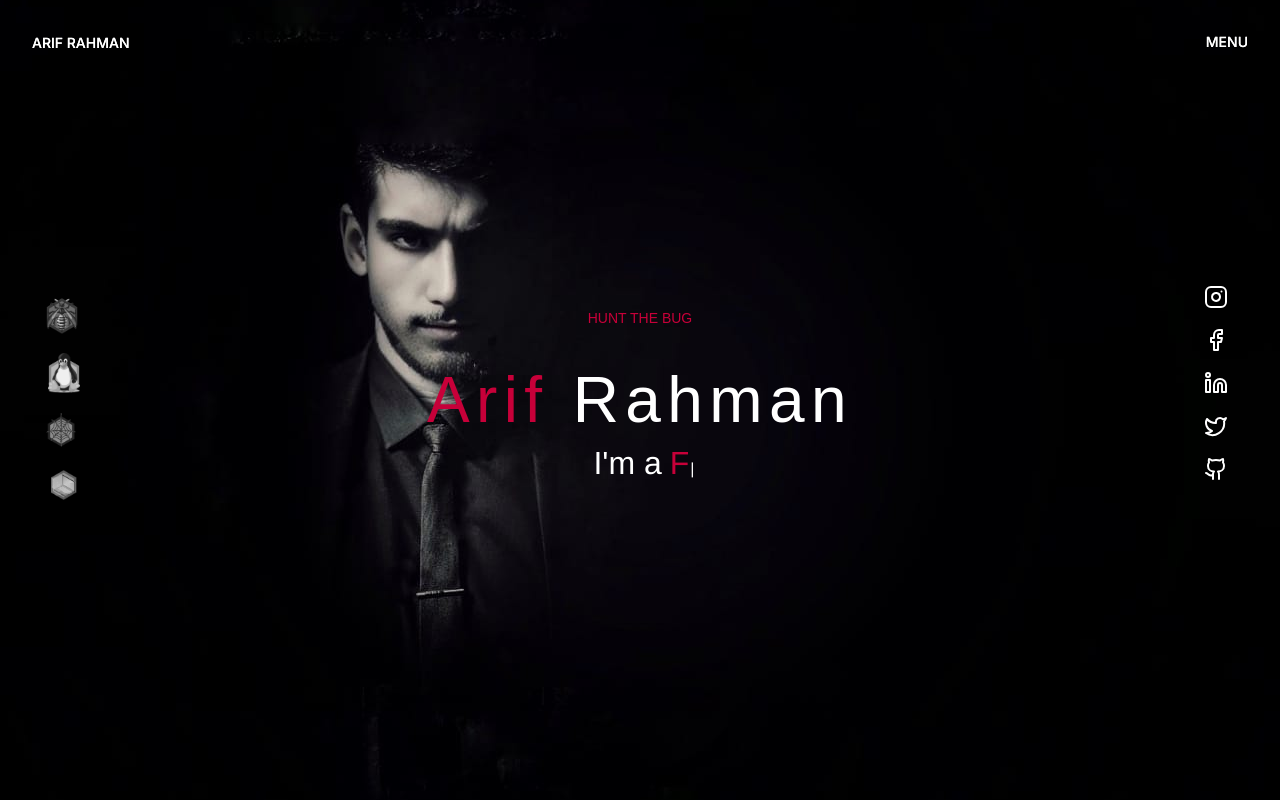
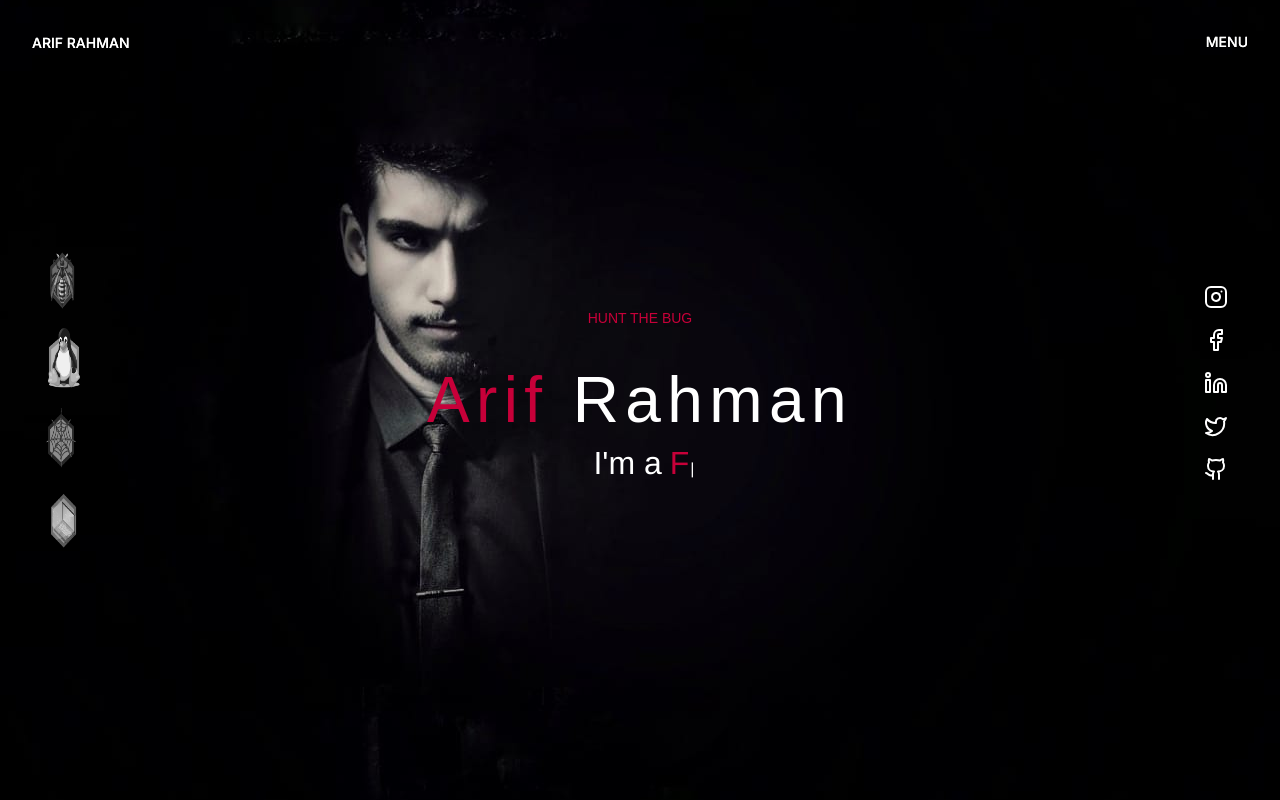
Before and after one commit to Khan1git/next-personal-portfolio, a Next.js app: page / in a window 1280 px wide. Built offline with nearby package versions, Linux system fonts and the light colour scheme.

Commit message:
fixed issues

```diff
--- a/src/components/CustomCursor.jsx
+++ b/src/components/CustomCursor.jsx
@@ -10,7 +10,6 @@ function CustomCursor() {
   const [mouseY, setMouseY] = useState(-50); // Mouse position
   const [isHovering, setIsHovering] = useState(false);
   const cursorRef = useRef(null);
-  const [animationFrameId, setAnimationFrameId] = useState(null);
 
   const handleMouseMove = (e) => {
     setMouseX(e.clientX);
@@ -30,30 +29,22 @@ function CustomCursor() {
       const diffX = mouseX - cursorX;
       const diffY = mouseY - cursorY;
 
-      // Calculate the distance between cursor and mouse pointer
       const distance = Math.sqrt(diffX * diffX + diffY * diffY);
 
-      // Snap to the mouse if it's close, otherwise follow smoothly
       if (distance < 5) {
         setCursorX(mouseX); // Snap to the mouse position
         setCursorY(mouseY);
       } else {
-        setCursorX((prevX) => prevX + diffX * factor); // Smooth movement
+        setCursorX((prevX) => prevX + diffX * factor);
         setCursorY((prevY) => prevY + diffY * factor);
       }
 
-      const id = requestAnimationFrame(followMouse);
-      setAnimationFrameId(id);
+      requestAnimationFrame(followMouse);
     };
 
-    followMouse();
-
-    return () => {
-      if (animationFrameId) {
-        cancelAnimationFrame(animationFrameId);
-      }
-    };
-  }, [mouseX, mouseY, cursorX, cursorY]); // Include all dependencies here
+    const id = requestAnimationFrame(followMouse);
+    return () => cancelAnimationFrame(id); // Cleanup animation
+  }, [mouseX, mouseY, cursorX, cursorY]);
 
   useEffect(() => {
     const observer = new IntersectionObserver(
@@ -65,13 +56,13 @@ function CustomCursor() {
       { threshold: 0.5 }
     );
 
-    const blackTextElements = document.querySelectorAll('.HeroSection');
-    blackTextElements.forEach((element) => observer.observe(element));
+    const observedElements = document.querySelectorAll('.HeroSection');
+    observedElements.forEach((element) => observer.observe(element));
 
     return () => {
       observer.disconnect();
     };
-  }, []); // No dependencies needed here
+  }, []);
 
   return (
     <div
--- a/src/components/Profile.jsx
+++ b/src/components/Profile.jsx
@@ -9,6 +9,7 @@ import Typewriter from 'typewriter-effect'
 import { useGSAP } from '@gsap/react'
 import gsap from 'gsap'
 import ScrollTrigger from 'gsap/dist/ScrollTrigger';
+import Image from 'next/image'
 
 gsap.registerPlugin(ScrollTrigger)
 
@@ -192,17 +193,17 @@ function Profile() {
       <div className='side3'>
         <a className="findbug" >
           <div className="icons">
-            <img src="/badge1.png" alt="not-showing" />
+            <Image src="/badge1.png" alt="not-showing" className='img'  width={100} height={60} />
           </div>
         </a>
         <div className="icons">
-          <img src="/badge2.png" alt="not-showing" />
+          <Image src="/badge2.png" alt="not-showing" className='img'  width={100} height={60}/>
         </div>
         <div className="icons">
-          <img src="/badge3.png" alt="not-showing" />
+          <Image src="/badge3.png" alt="not-showing" className='img'  width={100} height={60}/>
         </div>
         <div className="icons">
-          <img src="/badge5.png" alt="not-showing" />
+          <Image src="/badge5.png" alt="not-showing" className='img'  width={100} height={60} />
         </div>
       </div>
     </div>
--- a/src/components/css/cursor.css
+++ b/src/components/css/cursor.css
@@ -9,10 +9,9 @@
   justify-content: center;
   align-items: center;
   transition: background-color 0.1s ease, transform 0.2s ease;
-  /* background: url('/cursor.png') center center/cover no-repeat; Custom cursor image */
   border: 1px solid white;
-  transform-origin: center center; /* Ensure transform is applied from center */
-  pointer-events: none; /* Prevent cursor from interfering with clicks */
+  transform-origin: center center;
+  pointer-events: none;
   z-index: 1000;
 }
 
--- a/src/components/css/profile.css
+++ b/src/components/css/profile.css
@@ -244,12 +244,12 @@ body {
     /* border: 1px solid red; */
 }
 
-.profile_home .side3 .icons img{
+.profile_home .side3 .icons .img{
     width: 50%;
     filter: grayscale(100%);
     /* border: 1px solid red; */
 }
-.profile_home .side3 .icons img:hover{
+.profile_home .side3 .icons .img:hover{
     cursor: pointer;
     filter: grayscale(0%);
     /* border: 1px solid red; */
```
